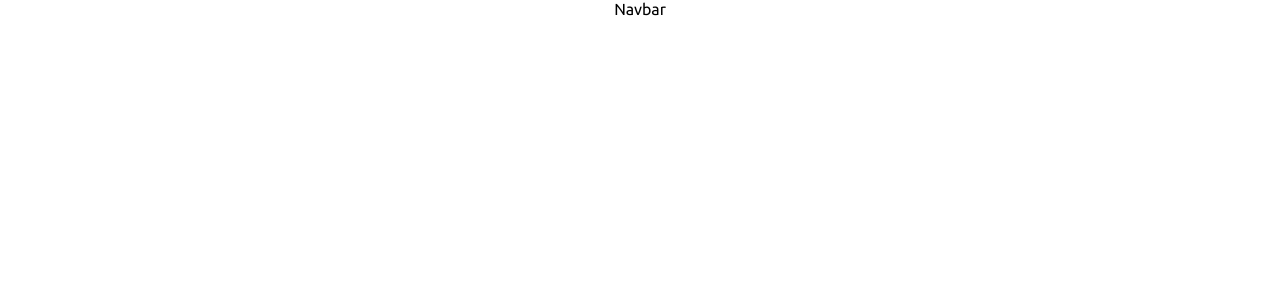
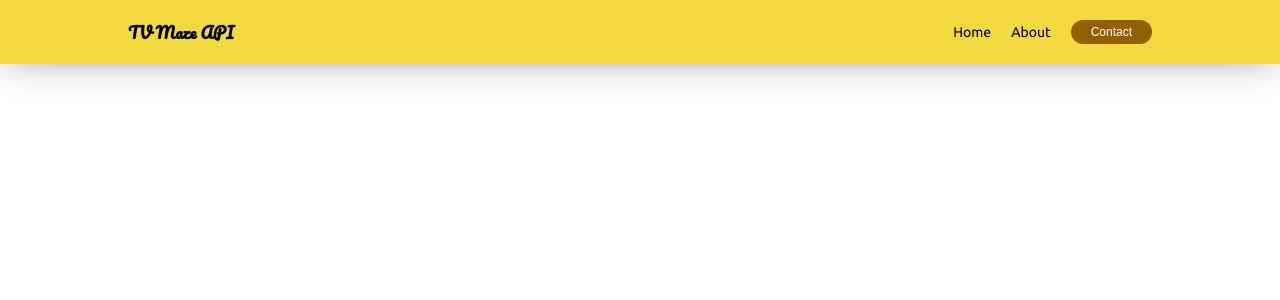
Before and after one commit to aakkss37/Tv-Maze-API, a React (Create React App) app: page / in a window 1280 px wide. Before the commit this address had no page. Shown: the top 300 px of the page. Built offline with nearby package versions, Linux system fonts and the light colour scheme; the HTML template or start-up script is replaced by a standard one.

Commit message:
navbar created

```diff
--- a/package.json
+++ b/package.json
@@ -8,6 +8,7 @@
     "@testing-library/user-event": "^13.5.0",
     "react": "^18.2.0",
     "react-dom": "^18.2.0",
+    "react-icons": "^4.8.0",
     "react-router-dom": "^6.11.1",
     "react-scripts": "5.0.1",
     "web-vitals": "^2.1.4"
--- a/public/index.html
+++ b/public/index.html
@@ -1,43 +1,23 @@
 <!DOCTYPE html>
 <html lang="en">
+
 <head>
 	<meta charset="utf-8" />
 	<link rel="icon" href="%PUBLIC_URL%/favicon.ico" />
 	<meta name="viewport" content="width=device-width, initial-scale=1" />
 	<meta name="theme-color" content="#000000" />
-    <meta
-      name="description"
-      content="Web site created using create-react-app"
-    />
+	<meta name="description" content="Web site created using create-react-app" />
 	<link rel="apple-touch-icon" href="%PUBLIC_URL%/logo192.png" />
-    <!--
-      manifest.json provides metadata used when your web app is installed on a
-      user's mobile device or desktop. See https://developers.google.com/web/fundamentals/web-app-manifest/
-    -->
+
 	<link rel="manifest" href="%PUBLIC_URL%/manifest.json" />
-    <!--
-      Notice the use of %PUBLIC_URL% in the tags above.
-      It will be replaced with the URL of the `public` folder during the build.
-      Only files inside the `public` folder can be referenced from the HTML.
+	<link rel="stylesheet" href="https://cdnjs.cloudflare.com/ajax/libs/font-awesome/6.4.0/css/all.min.css"
+		integrity="sha512-iecdLmaskl7CVkqkXNQ/ZH/XLlvWZOJyj7Yy7tcenmpD1ypASozpmT/E0iPtmFIB46ZmdtAc9eNBvH0H/ZpiBw=="
+		crossorigin="anonymous" referrerpolicy="no-referrer" />
+	<title>TV Maze API</title>
+</head>
 
-      Unlike "/favicon.ico" or "favicon.ico", "%PUBLIC_URL%/favicon.ico" will
-      work correctly both with client-side routing and a non-root public URL.
-      Learn how to configure a non-root public URL by running `npm run build`.
-    -->
-    <title>React App</title>
-  </head>
 <body>
-    <noscript>You need to enable JavaScript to run this app.</noscript>
 	<div id="root"></div>
-    <!--
-      This HTML file is a template.
-      If you open it directly in the browser, you will see an empty page.
+</body>
 
-      You can add webfonts, meta tags, or analytics to this file.
-      The build step will place the bundled scripts into the <body> tag.
-
-      To begin the development, run `npm start` or `yarn start`.
-      To create a production bundle, use `npm run build` or `yarn build`.
-    -->
-  </body>
 </html>
--- a/src/App.js
+++ b/src/App.js
@@ -1,3 +1,4 @@
+import { useState } from 'react';
 import { BrowserRouter, Routes, Route } from 'react-router-dom'
 
 
@@ -13,23 +14,22 @@ import DetailedView from './pages/DetailView/DetailedView';
 
 
 function App () {
+	const [active, setActive] = useState();
+
 	return (
 		<div className="App">
+			<BrowserRouter>
 
-			<Navbar/>
+				<Navbar />
 
-			<div className='app__container'>
-				<BrowserRouter>
+				<div className='app__container'>
 					<Routes>
-						<Route path='/home' element={<Home/>} />
-						<Route path='/about' element={<About/>} />
-						<Route path='/detail/:id' element={<DetailedView/>}/>
+						<Route path='/home' element={<Home />} />
+						<Route path='/about' element={<About />} />
+						<Route path='/detail/:id' element={<DetailedView />} />
 					</Routes>
-				</BrowserRouter>
-				{/* Home page */}
-				{/* About */}
-				{/* Detailed View */}
-			</div>
+				</div>
+			</BrowserRouter>
 		</div>
 	);
 }
--- a/src/components/Navbar/Navbar.jsx
+++ b/src/components/Navbar/Navbar.jsx
@@ -1,10 +1,28 @@
 import React from 'react'
 import "./navbar.css"
+import { useNavigate } from 'react-router-dom'
 
 const Navbar = () => {
-  return (
-	<div>Navbar</div>
-  )
+	const navigate = useNavigate()
+
+
+	return (
+		<div className='navbar'>
+			<div className='navbar__container'>
+
+				<div className="container__lhs">
+					<p href='/'> TV Maze API </p>
+				</div>
+
+				<div className="container__rhs">
+					<p onClick={() => navigate('/')} >Home</p>
+					<p onClick={() => navigate('/about')}>About</p>
+					<button className='contact' onClick={() => navigate('/contact')}>Contact</button>
+				</div>
+
+			</div>
+		</div>
+	)
 }
 
 export default Navbar
--- a/src/components/Navbar/navbar.css
+++ b/src/components/Navbar/navbar.css
@@ -0,0 +1,80 @@
+@import url('https://fonts.googleapis.com/css2?family=Pacifico&family=Ubuntu:ital,wght@0,400;0,500;0,700;1,300;1,400;1,500&display=swap');
+
+.navbar {
+	width: 100%;
+	height: 4rem;
+	background-color: #f3d940;
+	-webkit-box-shadow: 0px -2px 43px -8px rgba(0, 0, 0, 0.534);
+	-moz-box-shadow: 0px -2px 43px -8px rgba(0, 0, 0, 0.534);
+	box-shadow: 0px -2px 43px -8px rgba(0, 0, 0, 0.534);
+	position: fixed;
+}
+
+
+.navbar .navbar__container {
+	display: flex;
+	height: 100%;
+	justify-content: space-between;
+	align-items: center;
+	max-width: 80%;
+	margin: auto;
+}
+
+.navbar .navbar__container .container__lhs p {
+	text-decoration: none;
+	font-family: 'Pacifico', cursive;
+	color: black;
+	font-weight: 800;
+	transition: 0.2s;
+}
+
+.navbar .navbar__container .container__rhs {
+	display: flex;
+	align-items: center;
+}
+
+.navbar .navbar__container .container__rhs p {
+	text-decoration: none;
+	color: black;
+	margin-left: 20px;
+	transition: 0.2s;
+	font-size: 14px;
+	cursor: pointer;
+}
+
+
+.navbar .navbar__container .container__rhs p:hover {
+	color: #926000;
+}
+
+.contact {
+	background-color: #926000;
+	color: white;
+	border: none;
+	border-radius: 30px;
+	padding: 5px 20px;
+	margin-left: 20px;
+	cursor: pointer;
+	font-size: 12px;
+}
+
+@media only screen and (max-width: 540px) {
+
+	.navbar .navbar__container {
+		max-width: 90%;
+	}
+
+	.navbar .navbar__container .container__lhs p {
+		font-weight: 400;
+		font-size: 12px;
+	}
+
+	.navbar .navbar__container .container__rhs p {
+		margin-left: 10px;
+	}
+
+	.contact{
+		font-size: 10px;
+		margin-left: 10px;
+	}
+}
```
Also changed, not shown: 1 other file (tests, documents, lock files or other folders). Lines whose indentation alone changed are shown as unchanged.
